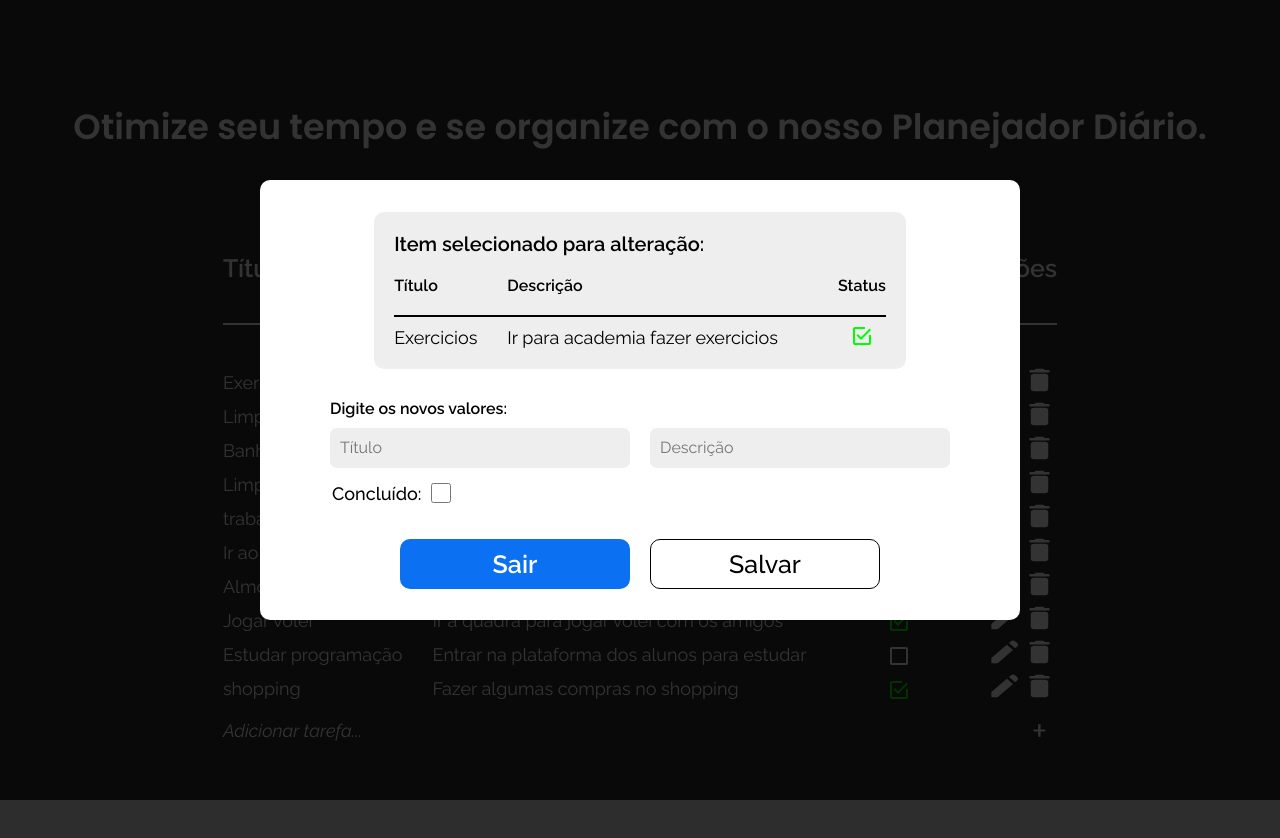
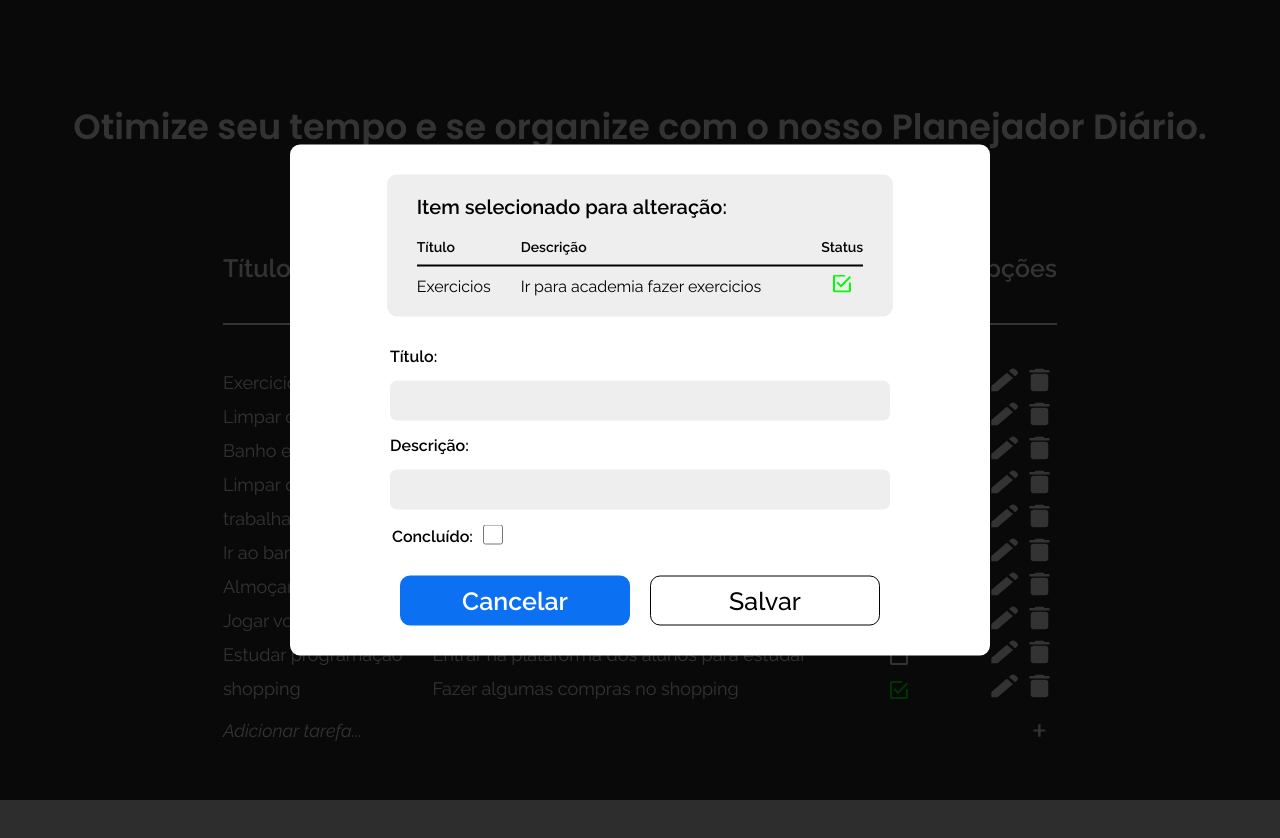
Before and after one commit to felipedestro/dnc-todolist, a React (Vite) app: page /edit/1 in a window 1280 px wide. Shown: the top 838 px of the page. Built offline with nearby package versions, Linux system fonts and the light colour scheme.

Commit message:
transformando os formulário em componentes

```diff
--- /dev/null
+++ b/src/components/Form/Form.jsx
@@ -0,0 +1,57 @@
+import React, { useState } from "react";
+import Button from "../Button/button";
+import "./Form.scss";
+
+function Form({ onSubmit, cancel }) {
+	const [title, setTitle] = useState("");
+	const [description, setDescription] = useState("");
+	const [completed, setCompleted] = useState(false);
+
+	const setData = () => {
+		const data = {
+			title: title,
+			description: description,
+			completed: completed,
+		};
+		onSubmit(data);
+		setTitle("");
+		setDescription("");
+		setCompleted(true);
+	};
+
+	return (
+		<form onSubmit={setData}>
+			<label htmlFor="title">Título:</label>
+			<input
+				type="text"
+				id="title"
+				value={title}
+				required
+				onChange={(e) => setTitle(e.target.value)}
+			/>
+			<label htmlFor="description">Descrição:</label>
+			<input
+				type="text"
+				id="description"
+				value={description}
+				required
+				onChange={(e) => setDescription(e.target.value)}
+			/>
+			<span>
+				<label htmlFor="completed">Concluído:</label>
+				<input
+					type="checkbox"
+					id="completed"
+					value={completed}
+					onChange={(e) => setCompleted(e.target.checked)}
+				/>
+			</span>
+			<div className="actions">
+				<Button text={"Cancelar"} className={"buttonA"} click={cancel} />
+				<Button text={"Salvar"} className={"buttonB"} type={"submit"} />
+			</div>
+		</form>
+	);
+}
+
+export default Form;
--- /dev/null
+++ b/src/components/Form/Form.scss
@@ -0,0 +1,49 @@
+form {
+	display: flex;
+	flex-direction: column;
+	align-items: left;
+	justify-content: start;
+	row-gap: 15px;
+
+	& label {
+		text-align: left;
+		font-size: 16px;
+		font-weight: 600;
+	}
+
+	input[type="text"] {
+		width: 500px;
+		height: 40px;
+		border-radius: 7px;
+		padding-left: 10px;
+		border: none;
+		background-color: rgb(238, 238, 238);
+		font-weight: 400;
+		font-size: 16px;
+	}
+
+	input[type="text"]:focus {
+		outline: 1px solid rgb(129, 129, 129);
+	}
+
+	& span {
+		font-size: 18px;
+		font-weight: 500;
+		padding-left: 2px;
+		margin-bottom: 15px;
+	}
+
+	& span input[type="checkbox"] {
+		margin-left: 10px;
+		position: absolute;
+		height: 20px;
+		width: 20px;
+		cursor: pointer;
+	}
+}
+
+.actions {
+	display: flex;
+	justify-content: center;
+	gap: 20px;
+}
--- a/src/components/Modal/modal.scss
+++ b/src/components/Modal/modal.scss
@@ -16,8 +16,7 @@
 		left: 50%;
 		transform: translate(-50%, -50%);
 
-		width: 760px;
-		height: 440px;
+		width: 700px;
 		padding: 30px;
 
 		border: none;
--- a/src/components/Table/TFoot.jsx
+++ b/src/components/Table/TFoot.jsx
@@ -1,8 +1,11 @@
 import React from "react";
 
 import iconMore from "../../assets/more.svg";
+import { useNavigate } from "react-router-dom";
 
 function TFoot() {
+	const navigate = useNavigate();
+
 	return (
 		<tfoot>
 			<tr>
--- a/src/view/add/TaskAdd.jsx
+++ b/src/view/add/TaskAdd.jsx
@@ -1,20 +1,16 @@
 import { useNavigate, useOutletContext } from "react-router-dom";
 import React, { useEffect, useState } from "react";
 import Modal from "../../components/Modal/modal";
-import Button from "../../components/Button/button";
+import Form from "../../components/Form/Form";
 import "./TaskAdd.scss";
 
 function TaskAdd({ list, reloadList }) {
-	const [title, setTitle] = useState("");
-	const [description, setDescription] = useState("");
-	const [completed, setCompleted] = useState(false);
-
-	const [ModalOpen, setModalOpen] = useState(false);
+	const [modalOpen, setModalOpen] = useState(false);
 	const [sizeList, setSizeList] = useOutletContext();
 	const navigate = useNavigate();
 
 	const cancel = () => {
-		setModalOpen(!ModalOpen);
+		setModalOpen(!modalOpen);
 		navigate("/");
 	};
 
@@ -22,63 +18,26 @@ function TaskAdd({ list, reloadList }) {
 		setModalOpen(true);
 	}, []);
 
-	function handleAddList() {
+	function handleAddList(data) {
 		const AddNewList = [...list];
 		AddNewList.push({
 			id: sizeList + 1,
-			title: title,
-			description: description,
-			completed: completed,
+			title: data.title,
+			description: data.description,
+			completed: data.completed,
 		});
 
-		setTitle("");
-		setDescription("");
-		setCompleted(false);
 		setSizeList((size) => size + 1);
-		setModalOpen(!ModalOpen);
+		setModalOpen(!modalOpen);
 		reloadList(AddNewList);
 	}
-	if (ModalOpen) {
+	if (modalOpen) {
 		return (
 			<>
 				<Modal>
 					<div className="TaskAdd">
 						<h1>Adicionar uma nova tarefa: </h1>
-						<form onSubmit={handleAddList}>
-							<label htmlFor="title">Título:</label>
-							<input
-								type="text"
-								id="title"
-								value={title}
-								required
-								onChange={(e) => setTitle(e.target.value)}
-							/>
-							<label htmlFor="description">Descrição:</label>
-							<input
-								type="text"
-								id="description"
-								value={description}
-								required
-								onChange={(e) => setDescription(e.target.value)}
-							/>
-							<span>
-								<label htmlFor="completed">Concluído:</label>
-								<input
-									type="checkbox"
-									id="completed"
-									value={completed}
-									onChange={(e) => setCompleted(e.target.checked)}
-								/>
-							</span>
-							<div className="TaskAdd__actions">
-								<Button
-									text={"Cancelar"}
-									className={"buttonA"}
-									click={cancel}
-								/>
-								<Button text={"Salvar"} className={"buttonB"} type={"submit"} />
-							</div>
-						</form>
+						<Form onSubmit={handleAddList} cancel={cancel} />
 					</div>
 				</Modal>
 			</>
--- a/src/view/add/TaskAdd.scss
+++ b/src/view/add/TaskAdd.scss
@@ -3,54 +3,4 @@
 		text-align: center;
 		margin-bottom: 30px;
 	}
-
-	& form {
-		display: flex;
-		flex-direction: column;
-		align-items: left;
-		justify-content: start;
-		row-gap: 15px;
-
-		& label {
-			text-align: left;
-			font-size: 16px;
-			font-weight: 600;
-		}
-
-		input[type="text"] {
-			width: 500px;
-			height: 40px;
-			border-radius: 7px;
-			padding-left: 10px;
-			border: none;
-			background-color: rgb(238, 238, 238);
-			font-weight: 400;
-			font-size: 16px;
-		}
-
-		input[type="text"]:focus {
-			outline: 1px solid rgb(129, 129, 129);
-		}
-
-		& span {
-			font-size: 18px;
-			font-weight: 500;
-			padding-left: 2px;
-			margin-bottom: 30px;
-		}
-
-		& span input[type="checkbox"] {
-			margin-left: 10px;
-			position: absolute;
-			height: 20px;
-			width: 20px;
-			cursor: pointer;
-		}
-	}
-
-	&__actions {
-		display: flex;
-		justify-content: center;
-		gap: 20px;
-	}
 }
--- a/src/view/edit/TaskEdit.jsx
+++ b/src/view/edit/TaskEdit.jsx
@@ -1,16 +1,12 @@
 import React, { useEffect, useState } from "react";
 import Modal from "../../components/Modal/modal";
-import Button from "../../components/Button/button";
 import { useNavigate, useParams } from "react-router-dom";
 import THead from "../../components/Table/THead";
 import TBody from "../../components/Table/TBody";
+import Form from "../../components/Form/Form";
 import "./TaskEdit.scss";
 
 function TaskEdit({ list, reloadList }) {
-	const [title, setTitle] = useState("");
-	const [description, setDescription] = useState("");
-	const [completed, setCompleted] = useState(false);
-
 	const [modalOpen, setModalOpen] = useState(false);
 	const { id } = useParams();
 	const navigate = useNavigate();
@@ -19,18 +15,21 @@ function TaskEdit({ list, reloadList }) {
 		setModalOpen(true);
 	}, []);
 
-	function handleUpdateList() {
+	const cancel = () => {
+		setModalOpen(!modalOpen);
+		navigate("/");
+	};
+
+	function handleUpdateList(data) {
 		const addNewList = [...list];
 		const index = addNewList.findIndex((item) => item.id == id);
 		addNewList[index] = {
 			id: id,
-			title: title,
-			description: description,
-			completed: completed,
+			title: data.title,
+			description: data.description,
+			completed: data.completed,
 		};
 		reloadList(addNewList);
-		setTitle("");
-		setDescription("");
 		setModalOpen(!modalOpen);
 		navigate("/");
 	}
@@ -49,55 +48,7 @@ function TaskEdit({ list, reloadList }) {
 								</table>
 							</div>
 						</div>
-						<div className="taskEdit__form">
-							<div>
-								<h4>Digite os novos valores: </h4>
-								<form onSubmit={handleUpdateList}>
-									<div>
-										<input
-											type="text"
-											id="title"
-											placeholder="Título"
-											value={title}
-											required
-											onChange={(e) => setTitle(e.target.value)}
-										/>
-										<input
-											type="text"
-											id="description"
-											placeholder="Descrição"
-											value={description}
-											required
-											onChange={(e) => setDescription(e.target.value)}
-										/>
-									</div>
-									<span>
-										<label htmlFor="completed">Concluído: </label>
-										<input
-											type="checkbox"
-											id="completed"
-											value={completed}
-											onChange={(e) => setCompleted(e.target.checked)}
-										/>
-									</span>
-									<div className="taskEdit__actions">
-										<Button
-											text={"Sair"}
-											className={"buttonA"}
-											click={() => {
-												setModalOpen(!modalOpen);
-												navigate("/");
-											}}
-										/>
-										<Button
-											text={"Salvar"}
-											className={"buttonB"}
-											type={"submit"}
-										/>
-									</div>
-								</form>
-							</div>
-						</div>
+						<Form onSubmit={handleUpdateList} cancel={cancel} />
 					</div>
 				</Modal>
 			</>
--- a/src/view/edit/TaskEdit.scss
+++ b/src/view/edit/TaskEdit.scss
@@ -12,7 +12,7 @@
 
 	&__table {
 		margin: 0px auto 30px auto;
-		padding: 20px;
+		padding: 20px 30px;
 		background-color: rgb(238, 238, 238);
 		border-radius: 10px;
 	}
@@ -26,11 +26,11 @@
 		thead {
 			text-align: left;
 			font-weight: 600;
-			font-size: 16px;
+			font-size: 14px;
 		}
 
 		thead tr th {
-			padding-bottom: 20px;
+			padding-bottom: 10px;
 			border-bottom: 2px solid black;
 		}
 
@@ -46,7 +46,7 @@
 		thead::after {
 			content: "-";
 			display: block;
-			line-height: 10px;
+			line-height: 8px;
 			visibility: hidden;
 		}
 
@@ -55,9 +55,9 @@
 		// BODY STYLE TABLE
 
 		tbody tr {
-			padding-top: 13px;
+			padding-top: 7px;
 			font-weight: 400;
-			font-size: 18px;
+			font-size: 16px;
 		}
 
 		tbody tr td:first-child {
@@ -73,55 +73,4 @@
 			text-align: center;
 		}
 	}
-
-	& form {
-		display: flex;
-		flex-direction: column;
-		align-items: left;
-		justify-content: start;
-		row-gap: 15px;
-
-		& div {
-			display: flex;
-			gap: 20px;
-		}
-
-		input[type="text"] {
-			width: 300px;
-			height: 40px;
-			margin-top: 10px;
-			border-radius: 7px;
-			padding-left: 10px;
-			border: none;
-			background-color: rgb(238, 238, 238);
-			font-weight: 400;
-			font-size: 16px;
-			outline: none;
-		}
-
-		input[type="text"]:focus {
-			outline: 1px solid rgb(129, 129, 129);
-		}
-
-		& span {
-			font-size: 18px;
-			font-weight: 500;
-			padding-left: 2px;
-			margin-bottom: 20px;
-		}
-
-		& span input[type="checkbox"] {
-			margin-left: 10px;
-			position: absolute;
-			height: 20px;
-			width: 20px;
-			cursor: pointer;
-		}
-	}
-
-	&__actions {
-		display: flex;
-		justify-content: center;
-		gap: 20px;
-	}
 }
```
